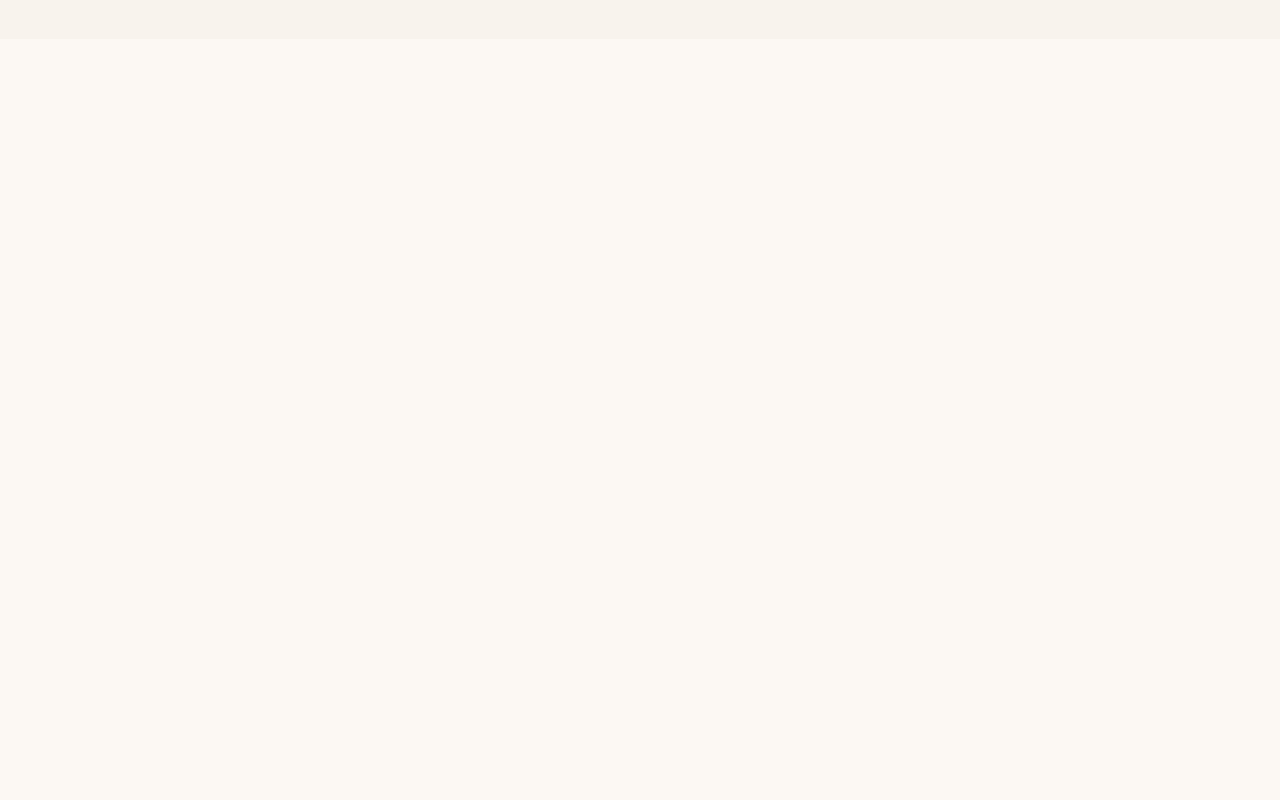
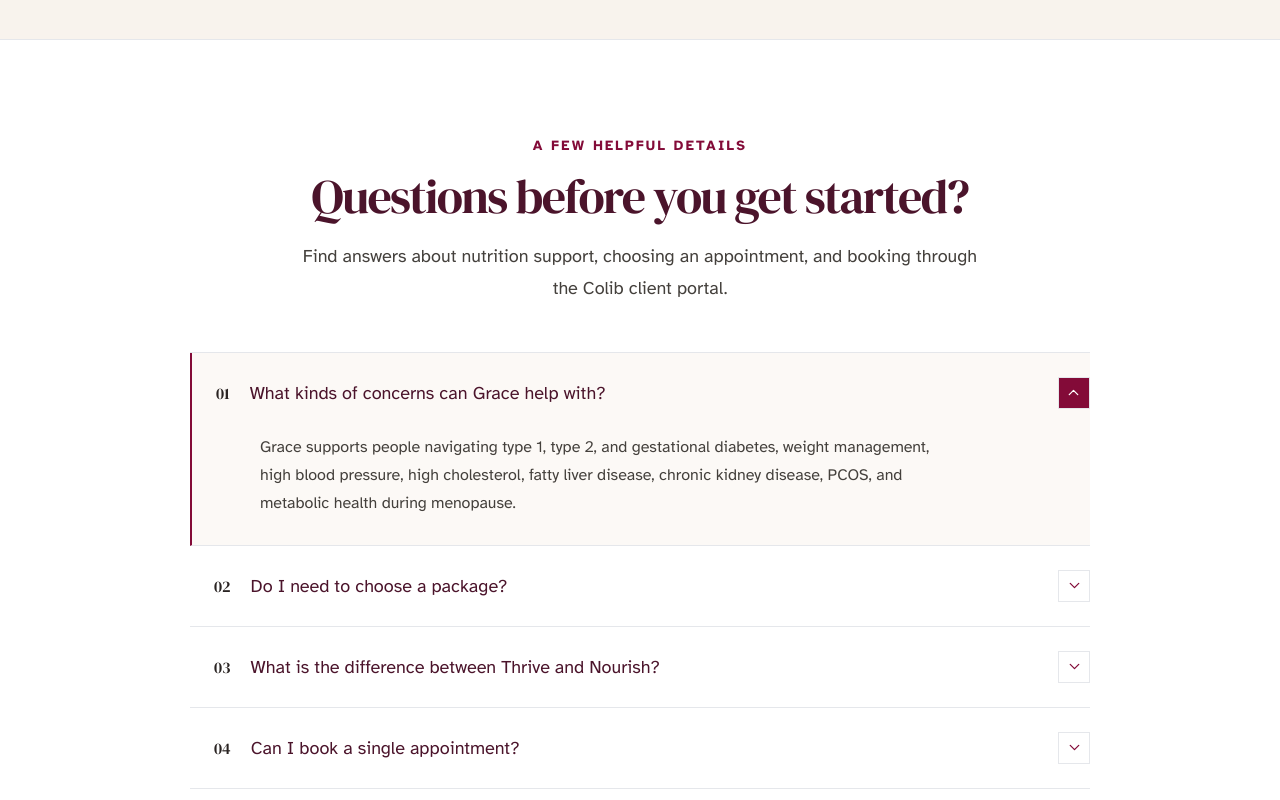
Before and after one commit to Dev-Iyke/dietician-health-consult, a Next.js app: page / in a window 1280 px wide. Shown: the part 5220-6020 px from the top of the page. Before the commit the page ends 5259 px from the top, so only its background shows below. Built offline with nearby package versions, Linux system fonts and the light colour scheme.

Commit message:
Implemented FAQ section

```diff
--- a/src/app/page.tsx
+++ b/src/app/page.tsx
@@ -4,6 +4,7 @@ import { Services } from "@/components/Services";
 import { About } from "@/components/About";
 import { Packages } from "@/components/Packages";
 import { OneOffAppointments } from "@/components/OneOffAppointments";
+import { FAQ } from "@/components/FAQ";
 
 export default function HomePage() {
   return (
@@ -15,6 +16,7 @@ export default function HomePage() {
         <About />
         <Packages />
         <OneOffAppointments />
+        <FAQ />
       </main>
     </>
   );
--- /dev/null
+++ b/src/components/FAQ.tsx
@@ -0,0 +1,93 @@
+"use client";
+
+import { useState } from "react";
+import { ChevronDown } from "lucide-react";
+import { FadeIn } from "@/components/fade-in";
+import { siteContent } from "@/content/site";
+
+export function FAQ() {
+  const [openIndex, setOpenIndex] = useState<number | null>(0);
+
+  return (
+    <section
+      id="faqs"
+      aria-labelledby="faqs-title"
+      className="scroll-mt-20 border-t border-burgundy/10 bg-white"
+    >
+      <div className="mx-auto w-[calc(100%-2rem)] max-w-[1320px] py-16 sm:w-[calc(100%-4rem)] sm:py-20 lg:py-24">
+        <FadeIn>
+          <div className="mx-auto max-w-[820px] text-center">
+            <p className="mb-4 text-xs font-semibold uppercase tracking-[0.16em] text-burgundy sm:text-sm">
+              {siteContent.faqSection.eyebrow}
+            </p>
+            <h2
+              id="faqs-title"
+              className="font-display text-4xl leading-[1.08] tracking-[-0.035em] text-burgundy-dark sm:text-5xl"
+            >
+              {siteContent.faqSection.title}
+            </h2>
+            <p className="mx-auto mt-5 max-w-[680px] text-base leading-7 text-stone-700 sm:text-lg sm:leading-8">
+              {siteContent.faqSection.description}
+            </p>
+          </div>
+        </FadeIn>
+
+        <div className="mx-auto mt-10 max-w-[900px] border-t border-burgundy/20 sm:mt-12">
+          {siteContent.faqs.map((item, index) => {
+            const isOpen = openIndex === index;
+            const answerId = `faq-answer-${index}`;
+
+            return (
+              <FadeIn key={item.question}>
+                <article
+                  className={`border-b border-burgundy/20 transition-colors duration-200 ${isOpen ? "border-l-2 border-l-burgundy bg-[#fcf9f6] pl-4 sm:pl-6" : "pl-4 hover:bg-cream/60 sm:pl-6"}`}
+                >
+                  <h3>
+                    <button
+                      type="button"
+                      aria-expanded={isOpen}
+                      aria-controls={answerId}
+                      className="flex w-full items-center justify-between gap-5 py-5 text-left focus-visible:outline focus-visible:outline-2 focus-visible:outline-offset-2 focus-visible:outline-burgundy sm:py-6"
+                      onClick={() =>
+                        setOpenIndex((current) =>
+                          current === index ? null : index,
+                        )
+                      }
+                    >
+                      <span className="flex items-start gap-4 sm:gap-5">
+                        <span className="mt-0.5 font-display text-sm text-burgundy/55 sm:text-base">
+                          {String(index + 1).padStart(2, "0")}
+                        </span>
+                        <span className="font-medium leading-6 text-burgundy-dark sm:text-lg sm:leading-7">
+                          {item.question}
+                        </span>
+                      </span>
+                      <span
+                        aria-hidden="true"
+                        className={`flex size-8 shrink-0 items-center justify-center border border-burgundy/15 text-burgundy transition-[background-color,color,transform] duration-200 ${isOpen ? "rotate-180 bg-burgundy text-white" : "bg-white"}`}
+                      >
+                        <ChevronDown size={17} strokeWidth={1.8} />
+                      </span>
+                    </button>
+                  </h3>
+
+                  <div
+                    id={answerId}
+                    aria-hidden={!isOpen}
+                    className={`grid transition-[grid-template-rows] duration-300 ease-out motion-reduce:transition-none ${isOpen ? "grid-rows-[1fr]" : "grid-rows-[0fr]"}`}
+                  >
+                    <div className="min-h-0 overflow-hidden">
+                      <p className="max-w-[740px] pb-6 pl-9 pr-3 text-sm leading-6 text-stone-700 sm:pb-7 sm:pl-11 sm:text-base sm:leading-7">
+                        {item.answer}
+                      </p>
+                    </div>
+                  </div>
+                </article>
+              </FadeIn>
+            );
+          })}
+        </div>
+      </div>
+    </section>
+  );
+}
--- a/src/content/site.ts
+++ b/src/content/site.ts
@@ -205,6 +205,12 @@ export const siteContent = {
     description:
       "A lower-cost, 45-minute option for returning clients whose package has ended and who need brief follow-up support. This is not an initial appointment; it is reserved for people who have worked with Grace before.",
   },
+  faqSection: {
+    eyebrow: "A few helpful details",
+    title: "Questions before you get started?",
+    description:
+      "Find answers about nutrition support, choosing an appointment, and booking through the Colib client portal.",
+  },
   faqs: [
     {
       question: "What kinds of concerns can Grace help with?",
@@ -249,7 +255,7 @@ export const siteContent = {
     {
       question: "How can I contact Grace?",
       answer:
-        "Email info@dietitianhealthconsult.com or connect through the social links on this page. A business phone number will be added if Grace chooses to provide one.",
+        "Email info@dietitianhealthconsult.com or connect through the social links on this page.",
     },
   ],
 } as const;
```
